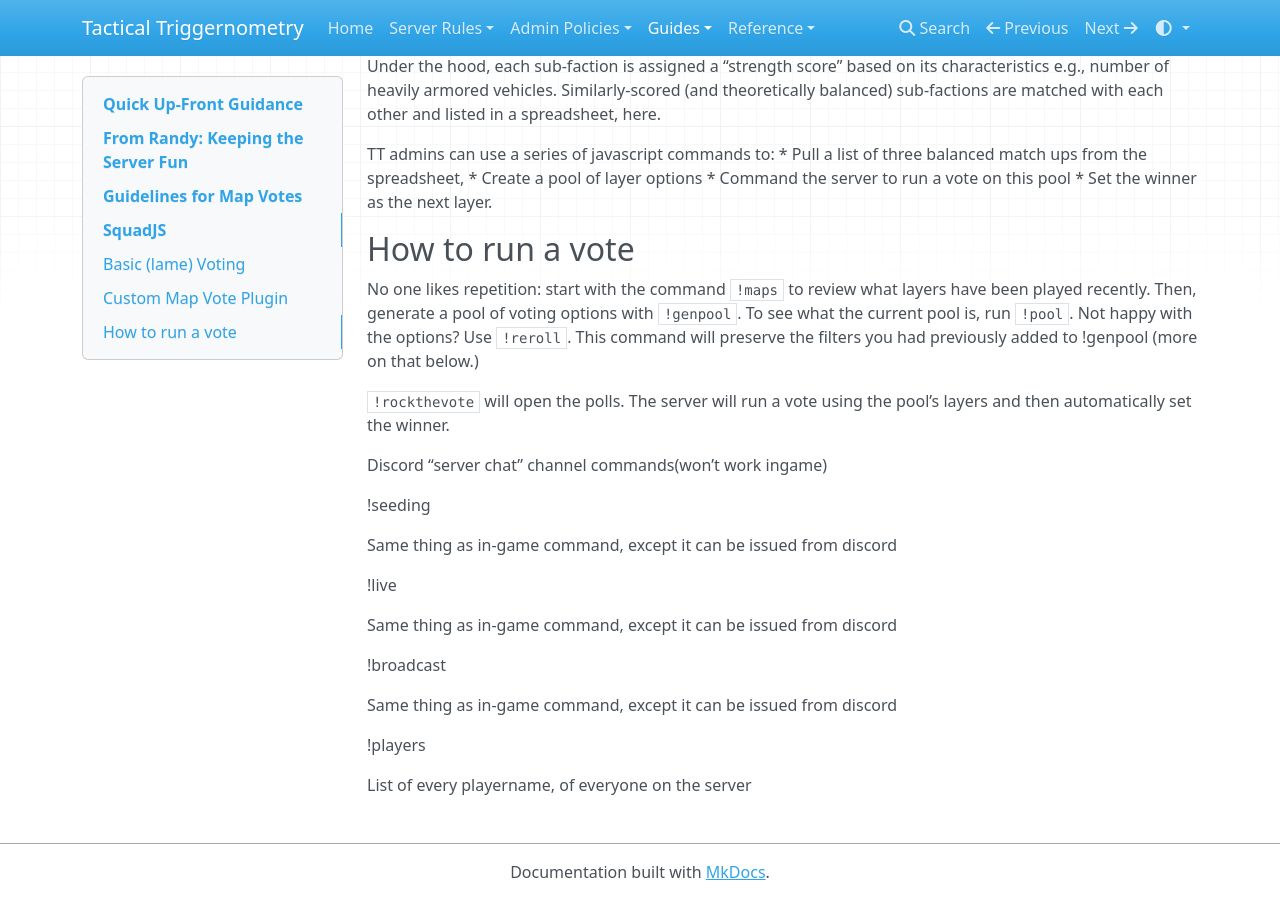
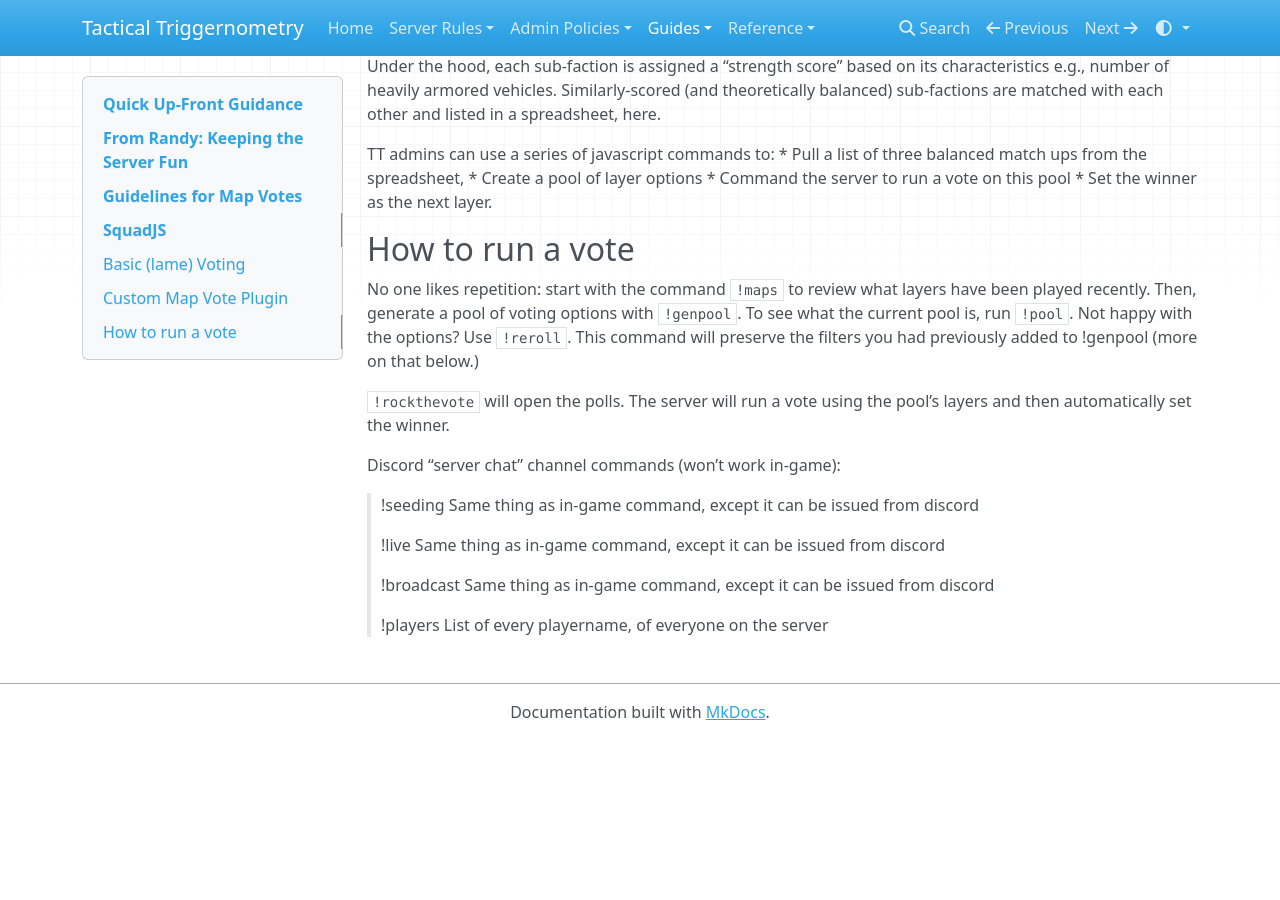
Before and after one commit to LonelyNinja/lonelyninja.github.io, an MkDocs documentation site: the page built from docs/guides/map_voting.md, in a window 1280 px wide and 900 px high, scrolled down 1500 px. Built offline with MkDocs 1.6.1, drawn with Linux system fonts in a browser that asks for light colours; nearby versions of some CDN libraries; after the commit the page ends 2240 px from its top, so only the background shows below that.

```diff
--- a/docs/guides/map_voting.md
+++ b/docs/guides/map_voting.md
@@ -61,20 +61,16 @@ No one likes repetition: start with the command `!maps` to review what layers ha
 
 `!rockthevote` will open the polls.  The server will run a vote using the pool’s layers and then automatically set the winner.
 
-Discord “server chat” channel commands(won’t work ingame)
+Discord “server chat” channel commands (won’t work in-game):
 
-!seeding
+> !seeding
+> Same thing as in-game command, except it can be issued from discord
 
-Same thing as in-game command, except it can be issued from discord
+> !live
+> Same thing as in-game command, except it can be issued from discord
 
-!live
+> !broadcast
+> Same thing as in-game command, except it can be issued from discord
 
-Same thing as in-game command, except it can be issued from discord
-
-!broadcast
-
-Same thing as in-game command, except it can be issued from discord
-
-!players
-
-List of every playername, of everyone on the server
+> !players
+> List of every playername, of everyone on the server
```
Also changed, not shown: docs/reference/battlemetrics.md (+1 -0 lines), docs/reference/discord.md (+1 -0 lines), docs/reference/onboarding_checklist.md (+6 -6 lines).
